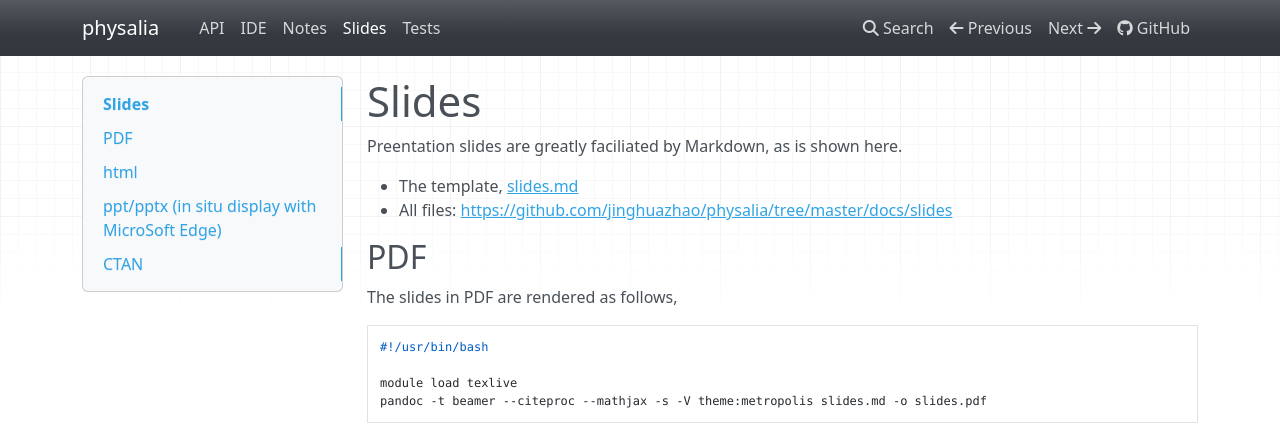
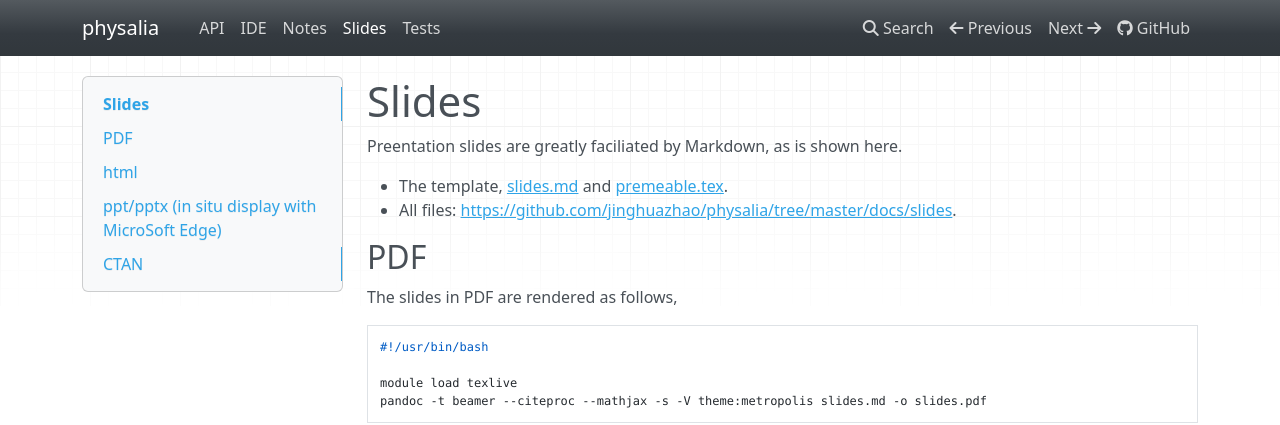
Before and after one commit to jinghuazhao/physalia, an MkDocs documentation site: the page built from docs/slides.md, in a window 1280 px wide and 1295 px high. Shown: the top 425 px of the window. Built offline with MkDocs 1.6.1, drawn with Linux system fonts in a browser that asks for light colours; nearby versions of some CDN libraries; a script that is not in the unit is left out.

Commit message:
physalia

```diff
--- a/docs/slides.md
+++ b/docs/slides.md
@@ -2,8 +2,8 @@
 
 Preentation slides are greatly faciliated by Markdown, as is shown here.
 
-- The template, [slides.md](https://raw.githubusercontent.com/jinghuazhao/physalia/refs/heads/master/docs/slides/slides.md)
-- All files: <https://github.com/jinghuazhao/physalia/tree/master/docs/slides>
+- The template, [slides.md](https://raw.githubusercontent.com/jinghuazhao/physalia/refs/heads/master/docs/slides/slides.md) and [premeable.tex](https://raw.githubusercontent.com/jinghuazhao/physalia/refs/heads/master/docs/slides/premeable.tex).
+- All files: <https://github.com/jinghuazhao/physalia/tree/master/docs/slides>.
 
 ## PDF
 
```
